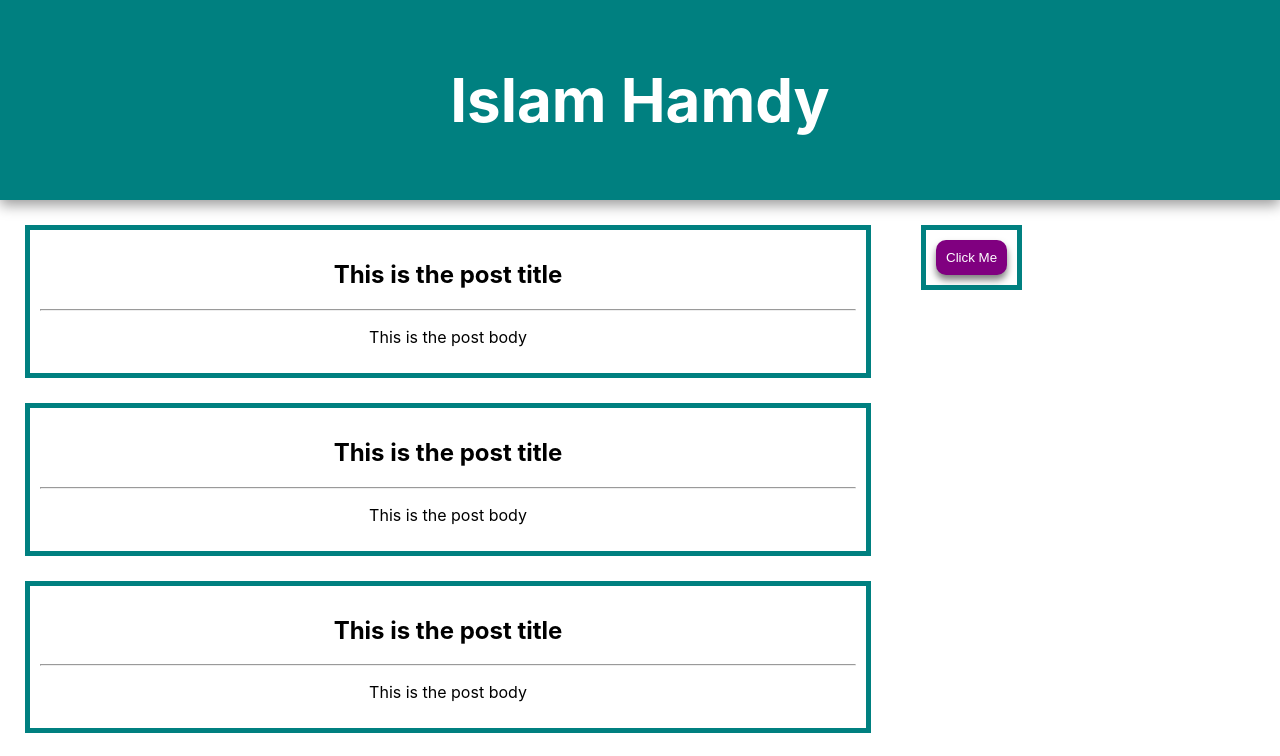
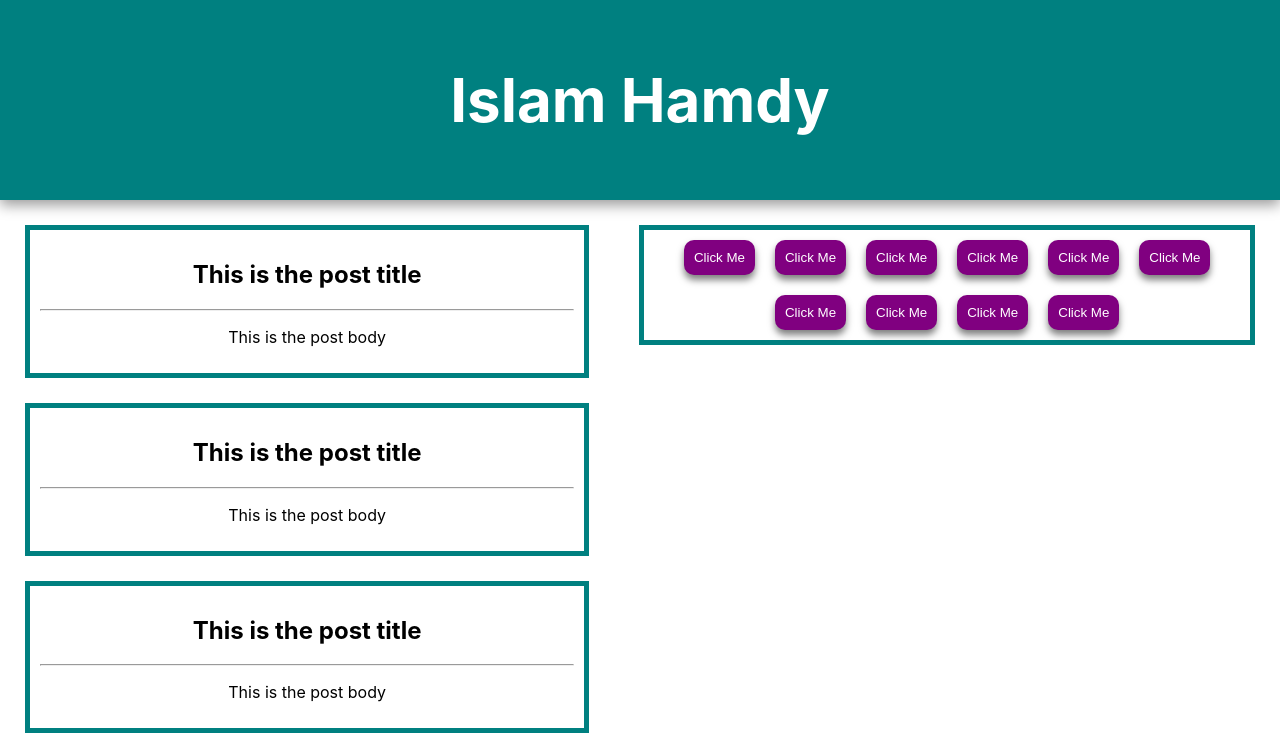
Before and after one commit to Islam412/REACT-Task1, a React (Create React App) app: page / in a window 1280 px wide. Shown: the top 756 px of the page. Built offline with nearby package versions, Linux system fonts and the light colour scheme.

Commit message:
call button at  anther badge(TagButtom)

```diff
--- a/src/SideMenu.js
+++ b/src/SideMenu.js
@@ -1,10 +1,20 @@
-import "./TagButtomStyle.css"
+import TagButtom from "./TagButtom"
 
 
 export default function(){
     return (
         <div style={{ margin: "25px", border: "solid teal 5px" }}>
-            <button className="tagButton" style={{  }}>Click Me</button>
+            {/* <button className="tagButton">Click Me</button> call anther badge(TagButtom)*/}
+            <TagButtom />
+            <TagButtom />
+            <TagButtom />
+            <TagButtom />
+            <TagButtom />
+            <TagButtom />
+            <TagButtom />
+            <TagButtom />
+            <TagButtom />
+            <TagButtom />
         </div>
     )
 }
--- /dev/null
+++ b/src/TagButtom.js
@@ -0,0 +1,8 @@
+import "./TagButtomStyle.css"
+
+
+export default function TagButtom (){
+    return (
+        <button className="tagButton">Click Me</button>
+    )
+}
```
